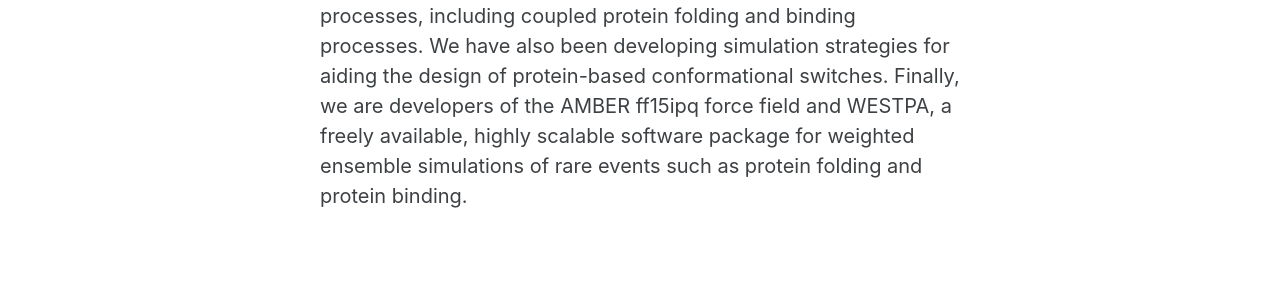
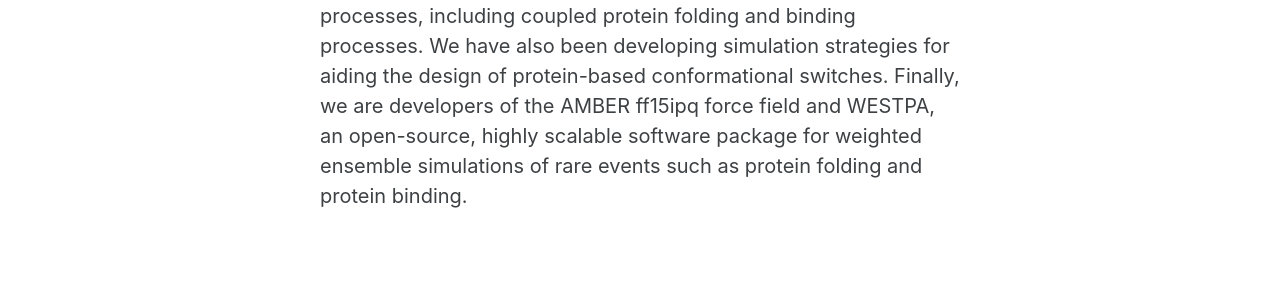
Before and after one commit to darianyang/mm-github-pages-test, a Jekyll site: the page built from _pages/home.md, in a window 1280 px wide. Shown: the part 1083-1375 px from the top of the page. Built offline with Jekyll 4.4.1, drawn with Linux system fonts in a browser that asks for light colours; cached includes are drawn as plain includes; some of the changed text lies outside the part shown.

Commit message:
Update home.md

```diff
--- a/_pages/home.md
+++ b/_pages/home.md
@@ -9,4 +9,4 @@
 
 Department of Chemistry at the University of Pittsburgh
 
-Our research is focused on the use of molecular simulations to characterize the pathways and kinetics of long-timescale biological processes, including coupled protein folding and binding processes. We have also been developing simulation strategies for aiding the design of protein-based conformational switches. Finally, we are developers of the AMBER ff15ipq force field and WESTPA, a freely available, highly scalable software package for weighted ensemble simulations of rare events such as protein folding and protein binding.
+Our research is focused on the use of molecular simulations to characterize the pathways and kinetics of long-timescale biological processes, including coupled protein folding and binding processes. We have also been developing simulation strategies for aiding the design of protein-based conformational switches. Finally, we are developers of the AMBER ff15ipq force field and WESTPA, an open-source, highly scalable software package for weighted ensemble simulations of rare events such as protein folding and protein binding.
```
